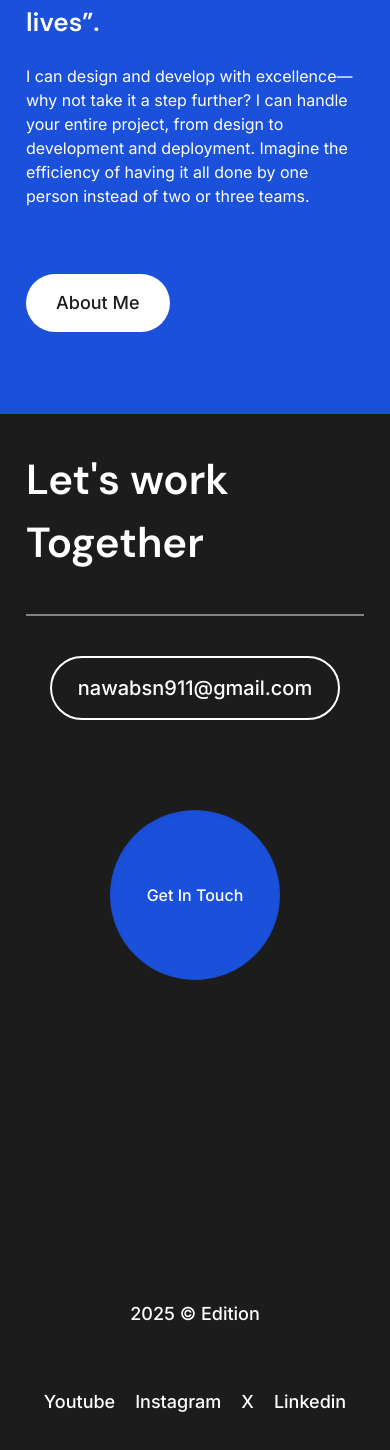
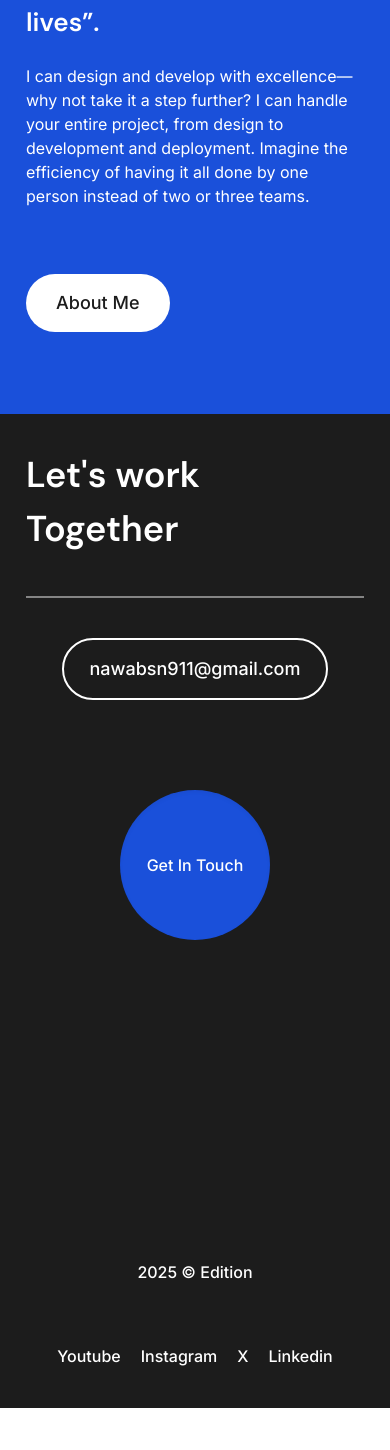
Before and after one commit to Netricc/nawar-portfolio, a Next.js app: page / in a window 390 px wide. Shown: the part 1240-2690 px from the top of the page. After the commit the page ends 2648 px from the top, so only its background shows below. Built offline with nearby package versions, Linux system fonts and the light colour scheme.

Commit message:
fixing responsivity design of the footer

```diff
--- a/components/main/Footer.tsx
+++ b/components/main/Footer.tsx
@@ -8,20 +8,20 @@ const Footer = () => {
     <footer className="bg-secondary w-full min-h-screen">
       <div className="w-full h-full  text-third pt-[80px] max-lg:pt-[34px] relative">
         <div className="container-max w-full">
-          <h2 className="text-[68px] max-sm:text-[42px] text-third font-semibold font-dm-sans">
+          <h2 className="text-[68px] max-lg:text-[42px] max-sm:text-[36px] text-third font-semibold font-dm-sans">
             Let&apos;s work <br /> Together
           </h2>
 
           <div className="hr w-full h-[2px] bg-gray mt-[40px]"></div>
           <div className="w-full flex justify-between items-center gap-[50px] flex-wrap max-sm:pt-[40px] max-sm:justify-center">
-            <button className="py-[15px] px-[26px] text-third border-2 border-third text-[20px] font-inter font-medium rounded-[38px]  hover:border-primary duration-200">
+            <button className="py-[15px] px-[26px] text-third border-2 border-third text-[20px] max-sm:text-lg font-inter font-medium rounded-[38px]  hover:border-primary duration-200">
               <Link href={"mailto:nawabsn911@gmail.com"}>
                 nawabsn911@gmail.com
               </Link>
             </button>
             <button
               id="footer-btn"
-              className="w-[170px] mt-[40px] hover:bg-[#173B98] top bg-primary duration-200 rounded-full h-[170px] shadow-inner flex justify-center items-center text-third text-[16px] font-inter font-medium"
+              className="w-[170px] mt-[40px] hover:bg-[#173B98] top bg-primary duration-200 rounded-full h-[170px] max-sm:h-[150px] max-sm:w-[150px] shadow-inner flex justify-center items-center text-third text-[16px] font-inter font-medium"
             >
               <Link href={"/contact"}>Get In Touch</Link>
             </button>
@@ -40,7 +40,7 @@ const Footer = () => {
         </div>
 
         <div className="w-full max-md:flex-col max-md:gap-[60px] py-[40px] container-max flex justify-between items-center">
-          <p className="font-inter text-lg font-medium text-third">
+          <p className="font-inter text-lg max-sm:text-base font-medium text-third">
             {new Date().getFullYear()} © Edition
           </p>
 
@@ -48,7 +48,7 @@ const Footer = () => {
             {socialMediaLinks.map((socialLink) => {
               return (
                 <Link
-                  className="text-lg text-third font-medium font-inter hover:text-primary duration-200 "
+                  className="text-lg max-sm:text-base text-third font-medium font-inter hover:text-primary duration-200 "
                   href={socialLink.href}
                   target="_blank"
                   key={socialLink.href}
```
